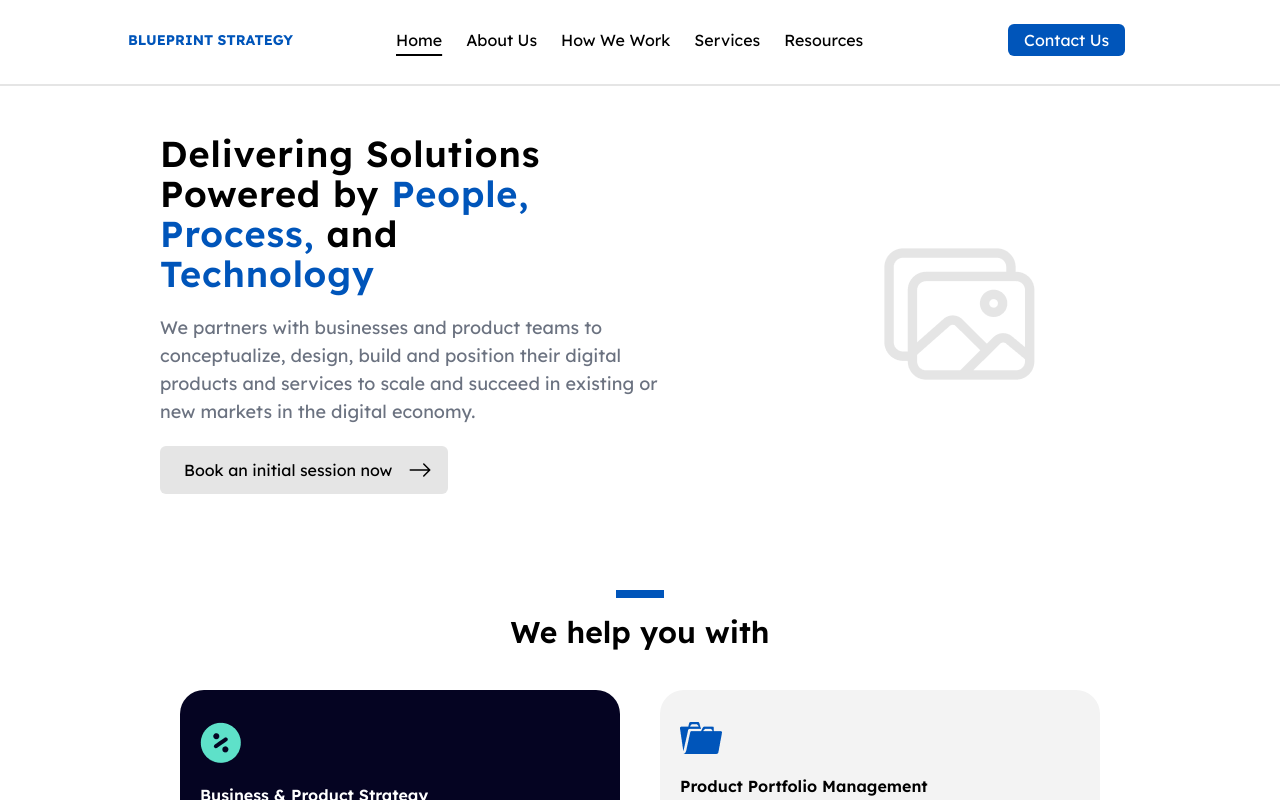
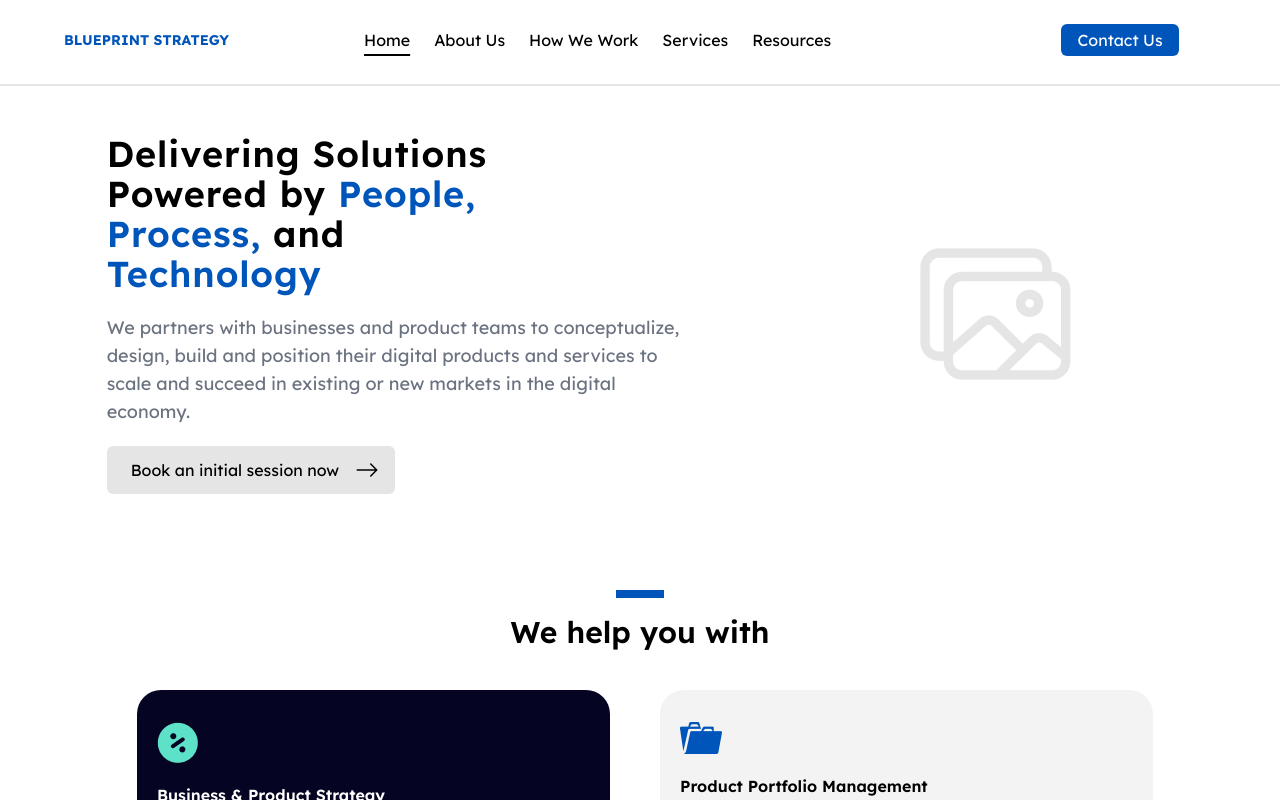
Before and after one commit to EdgarAmpiire/blueprints-web, a React (Create React App) app: page / in a window 1280 px wide. Shown: the top 800 px of the page. Built offline with nearby package versions, Linux system fonts and the light colour scheme; what tw-elements would draw is missing.

Commit message:
resources tab

```diff
--- a/src/components/layout/components/Navbar.jsx
+++ b/src/components/layout/components/Navbar.jsx
@@ -14,7 +14,7 @@ export const Navbar = ({ page }) => {
       {/* <div className="w-full flex flex-col justify-center"> */}
 
       <nav className="relative flex flex-wrap items-center justify-center w-12/12 pt-5 ">
-        <div className="container px-0 flex flex-wrap items-center justify-between w-12/12 max-w-5xl ">
+        <div className="container px-0 flex flex-wrap items-center justify-between w-12/12 lg:max-w-6xl max-w-3xl ">
           <div className="w-12/12 md:w-3/12 relative flex justify-between ">
             <a
               className="text-sm font-bold leading-relaxed inline-block mr-0 py-2 whitespace-nowrap uppercase text-white"
--- a/src/features/home/routes/Home.jsx
+++ b/src/features/home/routes/Home.jsx
@@ -12,7 +12,7 @@ export const Home = () => {
       <MainLayout page="home">
         <div className="flex items-center justify-center">
 
-        <div className="max-w-6xl">
+        <div className="lg:max-w-7xl max-w-3xl">
           <Hero />
           <HomeServices />
           <Banner />
```
